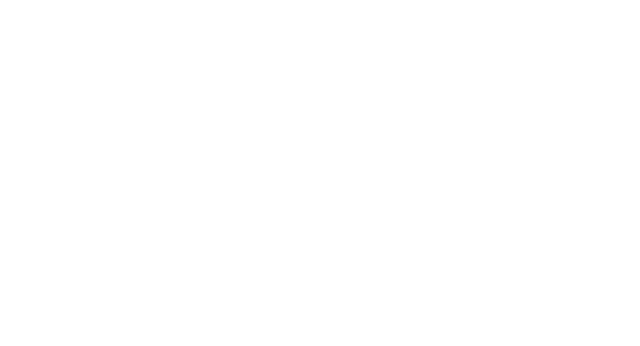
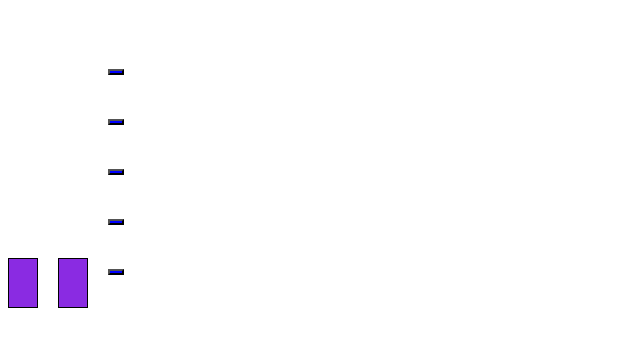
Before and after one commit to FIOisFIO/vue-elevaltors, a Vue app: page / in a window 1280 px wide. Shown: the top 346 px of the page, without its empty margins (0-640 px from the left). Built offline with nearby package versions, Linux system fonts and the light colour scheme.

Commit message:
add base components

```diff
--- a/src/App.vue
+++ b/src/App.vue
@@ -1,21 +1,79 @@
-<template></template>
+<template>
+    <div class="main-wrp">
+        <div class="elevators-wrp">
+            <elevator-c
+                v-for="(elevator, index) in elevators"
+                :key="index"
+                :id="index"
+                :floorHeignt="floorHeignt"
+                :nextFloor="elevators[index].nextFloor"
+            ></elevator-c>
+        </div>
+        <div class="floors-wrp">
+            <floor-c
+                v-for="floor in floorsCount"
+                :key="floor"
+                :id="floor"
+                :floorHeignt="floorHeignt"
+                @call="callElevator(floor)"
+            >
+            </floor-c>
+        </div>
+    </div>
+</template>
 
 <script lang="ts">
 import { defineComponent } from "vue";
+import elevatorC from "./components/elevator/elevatorC.vue";
+import floorC from "./components/floor/floorC.vue";
 
 export default defineComponent({
     name: "App",
-    components: {},
+    components: { elevatorC, floorC },
+    data() {
+        return {
+            floorsCount: 5,
+            elevatorsCount: 2,
+            floorHeignt: 50,
+            queue: [] as number[],
+            elevators: [
+                {
+                    isMoving: false,
+                    nextFloor: 1,
+                },
+            ],
+        };
+    },
+    methods: {
+        callElevator(floor: number) {
+            this.queue.push(floor);
+            this.elevators[0].nextFloor = floor;
+            console.log(this.elevators);
+        },
+    },
+    created() {
+        this.elevators = [];
+        for (let i = 0; i < this.elevatorsCount; i++) {
+            this.elevators.push({
+                isMoving: false,
+                nextFloor: 1,
+            });
+        }
+    },
 });
 </script>
 
 <style>
-#app {
-    font-family: Avenir, Helvetica, Arial, sans-serif;
-    -webkit-font-smoothing: antialiased;
-    -moz-osx-font-smoothing: grayscale;
-    text-align: center;
-    color: #2c3e50;
-    margin-top: 60px;
+.main-wrp {
+    display: flex;
+    height: 300px;
+}
+.elevators-wrp {
+    display: flex;
+    height: 100%;
+}
+.floors-wrp {
+    display: flex;
+    flex-direction: column-reverse;
 }
 </style>
--- /dev/null
+++ b/src/components/elevator/elevatorC.vue
@@ -0,0 +1,69 @@
+<template>
+    <div class="mine">
+        <div
+            class="elevator"
+            :style="{
+                transform: 'translateY(' + calcTranslate() + 'px)',
+                height: floorHeignt + 'px',
+                transitionDuration:
+                    Math.abs(nextFloor || curFloor - curFloor) + 's',
+            }"
+            @click="console.log(queue)"
+        ></div>
+    </div>
+</template>
+
+<script lang="ts">
+import { defineComponent } from "vue";
+
+export default defineComponent({
+    name: "App",
+    components: {},
+    props: {
+        floorHeignt: Number,
+        id: Number,
+        queue: Array,
+        nextFloor: Number,
+    },
+    data() {
+        return {
+            curFloor: 1,
+        };
+    },
+    methods: {
+        calcTranslate(): number {
+            if (this.nextFloor) {
+                return (this.nextFloor - 1) * -(this.floorHeignt || 0);
+            } else {
+                return (this.curFloor - 1) * -(this.floorHeignt || 0);
+            }
+        },
+    },
+    watch: {
+        queue: {
+            handler(newValue) {
+                for (let i = 0; i < newValue.length; i++) {
+                    console.log(this.queue);
+                }
+            },
+            deep: true,
+        },
+    },
+});
+</script>
+
+<style>
+.mine {
+    height: 100%;
+    width: 50px;
+    display: flex;
+    align-items: flex-end;
+}
+
+.elevator {
+    background-color: blueviolet;
+    border: 1px solid black;
+    width: 30px;
+    box-sizing: border-box;
+}
+</style>
--- /dev/null
+++ b/src/components/floor/floorC.vue
@@ -0,0 +1,47 @@
+<template>
+    <div
+        class="floor"
+        :style="{
+            height: floorHeignt + 'px',
+        }"
+    >
+        <button
+            @click="$emit('call', id)"
+            class="callElevatorBtn"
+            :class="activeClass"
+        ></button>
+    </div>
+</template>
+
+<script lang="ts">
+import { defineComponent } from "vue";
+
+export default defineComponent({
+    name: "App",
+    components: {},
+    props: {
+        floorHeignt: Number,
+        id: Number,
+        isCalled: Boolean,
+    },
+    data() {
+        return {
+            curFloor: 1,
+            nextFloor: 1,
+        };
+    },
+    computed: {
+        activeClass() {
+            return this.isCalled ? "active" : "";
+        },
+    },
+});
+</script>
+<style>
+.callElevatorBtn {
+    background-color: blue;
+}
+.active {
+    background-color: red;
+}
+</style>
```
Also changed, not shown: .eslintrc.js, src/components/elevator/types.ts (added), src/components/floor/types.ts (added).
